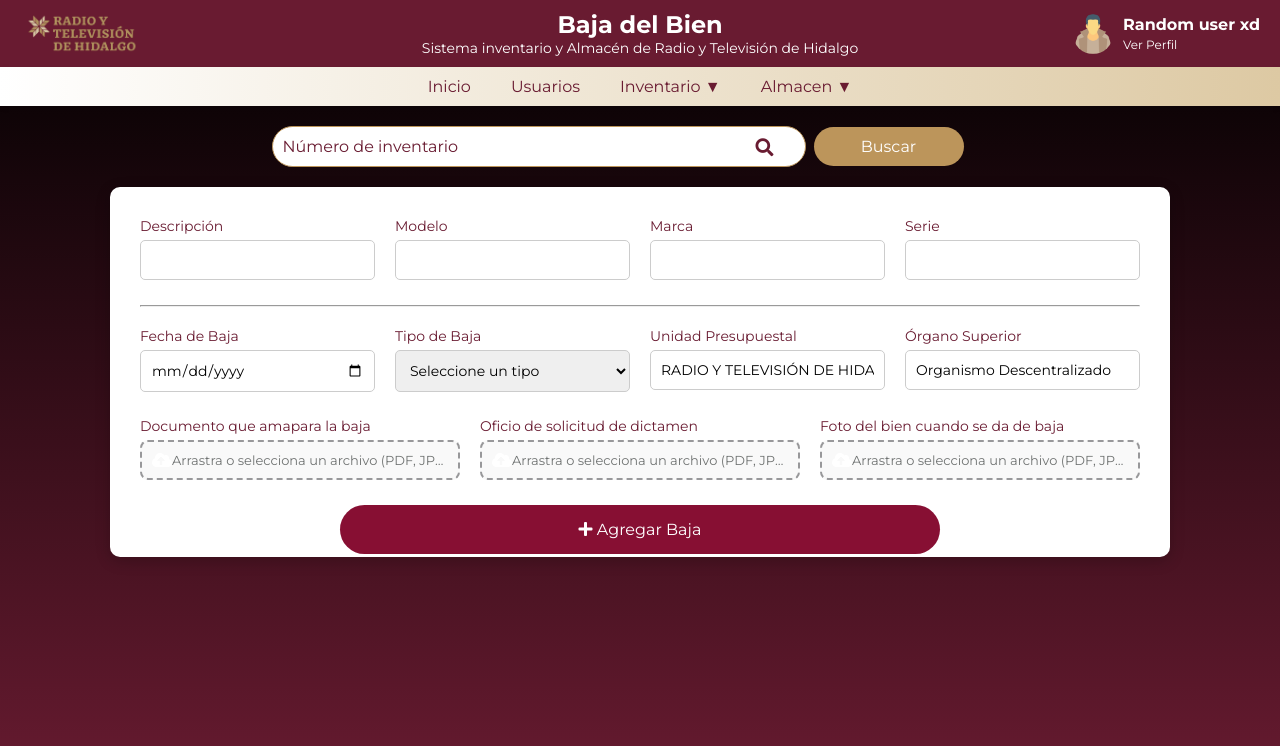
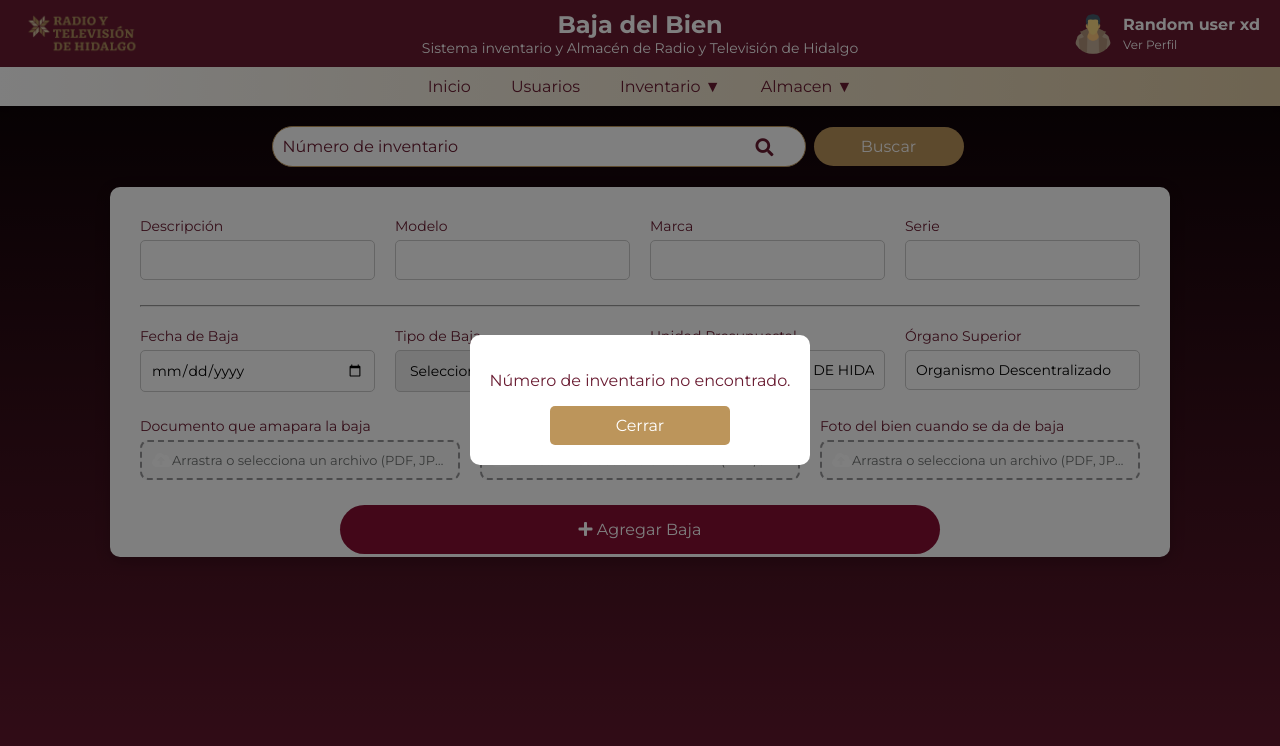
Before and after one commit to CrisOjeda9/almacenes-inventario-vue, a Vue app: page /bajabien in a window 1280 px wide. Both pictures are taken after a click on the button "Buscar". Shown: the top 746 px of the page. Built offline with nearby package versions, Linux system fonts and the light colour scheme.

Commit message:
Correccion de baja de  bien

```diff
--- a/src/components/bajabien.vue
+++ b/src/components/bajabien.vue
@@ -66,13 +66,19 @@
             </div>
             <div class="button-wrapper">
                 <button @click="startSearch" class="search-button">Buscar</button>
-        <!-- Botón "X" para limpiar la búsqueda -->
                 <button v-if="showClearButton" @click="clearSearch" class="clear-button">
                     <i class="fas fa-times"></i>
                 </button>
             </div>
         </div>
 
+        <!-- Modal para mostrar alerta -->
+        <div v-if="showErrorModal" class="modal-overlay">
+            <div class="modal">
+                <p>Número de inventario no encontrado.</p>
+                <button @click="closeModal">Cerrar</button>
+            </div>
+        </div>
 
 
         <!-- Formulario -->
@@ -187,6 +193,8 @@ export default {
     name: "bajaBienPage",
     data() {
         return {
+            showClearButton: false,
+            showErrorModal: false,  // Controla la visibilidad del modal de error
             searchQuery: '',  // Número de inventario ingresado por el usuario
 
             form: {
@@ -236,21 +244,25 @@ export default {
                 this.form.marca = foundItem.marca;
                 this.form.serie = foundItem.serie;
                 this.showClearButton = true;  // Muestra el botón de limpiar
-
+                this.showErrorModal = false; // Asegura que el modal esté cerrado
             } else {
-                alert("Número de inventario no encontrado."); 0
-                this.showClearButton = false;  // Oculta el botón de limpiar si no se encuentra el inventario
-
+                // Mostrar el modal de error
+                this.showErrorModal = true;
+                this.showClearButton = false;  // Oculta el botón de limpiar
             }
         },
+        closeModal() {
+            // Cierra el modal
+            this.showErrorModal = false;
+        },
         clearSearch() {
-            // Limpia la búsqueda y oculta el botón
             this.searchQuery = '';
             this.form.descripcion = '';
             this.form.modelo = '';
             this.form.marca = '';
             this.form.serie = '';
             this.showClearButton = false;
+            this.showErrorModal = false;  // Asegura que el modal esté cerrado al limpiar
         },
         goHome() {
             this.$router.push("/home");
@@ -640,10 +652,12 @@ a {
     cursor: pointer;
     transition: background-color 0.3s ease;
     position: absolute;
-    right: 0; /* Siempre alineado a la derecha del contenedor */
+    right: 0;
+    /* Siempre alineado a la derecha del contenedor */
     top: 50%;
     transform: translateY(-50%);
-    display: none; /* Inicialmente oculto */
+    display: none;
+    /* Inicialmente oculto */
     width: auto;
     height: auto;
 }
@@ -657,4 +671,41 @@ a {
     display: block;
 }
 
+.modal-overlay {
+    position: fixed;
+    top: 0;
+    left: 0;
+    width: 100%;
+    height: 100%;
+    background: rgba(0, 0, 0, 0.5);
+    display: flex;
+    justify-content: center;
+    align-items: center;
+    z-index: 1000; /* Asegúrate de que el modal esté por encima de otros elementos */
+}
+
+.modal {
+    background: white;
+    color: #691B31;
+    padding: 20px;
+    border-radius: 10px;
+    text-align: center;
+}
+
+.modal-overlay.show {
+    visibility: visible;
+}
+
+.modal button {
+    padding: 10px 20px;
+    background-color: #BC955B;
+    color: white;
+    border: none;
+    border-radius: 5px;
+    cursor: pointer;
+}
+
+.modal button:hover {
+    background-color: #691B31;
+}
 </style>
```
Lines whose indentation alone changed are shown as unchanged.
